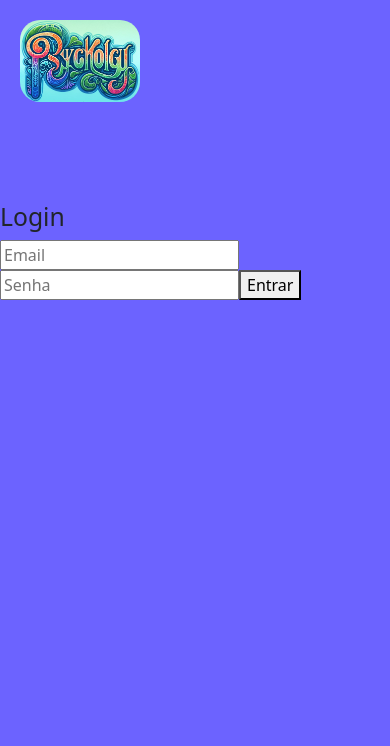
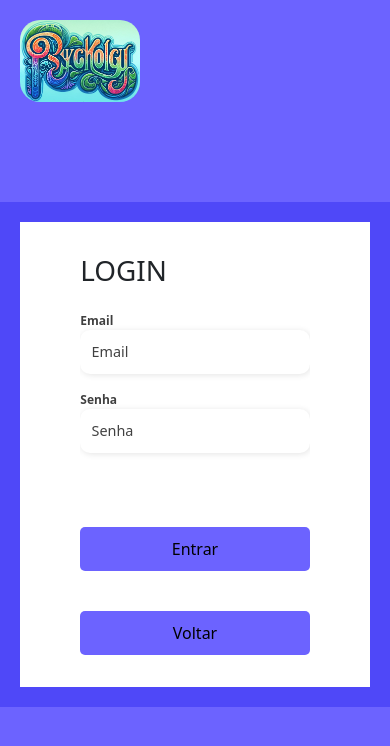
Before and after one commit to camism7/pi_senac_gp20_FRONT, a React (Create React App) app: page /login in a window 390 px wide. Shown: the top 746 px of the page. Built offline with nearby package versions, Linux system fonts and the light colour scheme.

Commit message:
telas login e cadastro com responsividade

```diff
--- a/src/components/App.js
+++ b/src/components/App.js
@@ -33,7 +33,7 @@ function App() {
   return (
     <div>
       <Navbar isLoggedIn={isLoggedIn} onLogout={handleLogout} />
-      <div className="cover-container">
+
       <Routes>
         <Route path="/" element={<Home isLogged={isLoggedIn} />} />
         <Route path="/register" element={<Register />} />
@@ -46,7 +46,6 @@ function App() {
         <Route path="/user-menu" element={<UserMenu />} />
       </Routes>
     </div>
-    </div>
   );
 }
 
--- a/src/pages/Login.js
+++ b/src/pages/Login.js
@@ -1,5 +1,6 @@
 import { useState } from "react";
 import { useNavigate } from "react-router-dom";
+import { Link } from "react-router-dom";
 
 function Login({ onLoginSuccess }) {
   const [email, setEmail] = useState("");
@@ -32,10 +33,20 @@ function Login({ onLoginSuccess }) {
   };
 
   return (
-    <div>
-      <h2>Login</h2>
+    <section className="body-cadastro">
       {error && <p style={{ color: "red" }}>{error}</p>}
+      <div className="container-cadastro">
+        <div className="form-cadastro">
           <form onSubmit={handleSubmit}>
+            <div className="form-header">
+              <div className="title-cadastro">
+                <h1>LOGIN</h1>
+              </div>
+            </div>
+
+            <div className="input-group-cadastro">
+              <div className="input-box-cadastro">
+                <label for="firstname">Email</label>
                 <input
                   type="email"
                   placeholder="Email"
@@ -43,6 +54,9 @@ function Login({ onLoginSuccess }) {
                   onChange={(e) => setEmail(e.target.value)}
                   required
                 />
+              </div>
+              <div className="input-box-cadastro">
+                <label for="firstname">Senha</label>
                 <input
                   type="password"
                   placeholder="Senha"
@@ -50,9 +64,48 @@ function Login({ onLoginSuccess }) {
                   onChange={(e) => setPassword(e.target.value)}
                   required
                 />
-        <button type="submit">Entrar</button>
+              </div>
+            </div>
+
+            <div className="continue-button-cadastro">
+              <button type="submit" className="btn btn-light">
+                Entrar
+              </button>{" "}
+              <div className="voltar">
+                <Link to="/">
+                  {" "}
+                  <button type="button" className="btn btn-light">
+                    Voltar
+                  </button>
+                </Link>
+              </div>
+            </div>
           </form>
         </div>
+      </div>
+    </section>
+
+    // <div>
+    //   <h2>Login</h2>
+    //   {error && <p style={{ color: "red" }}>{error}</p>}
+    //   <form onSubmit={handleSubmit}>
+    //     <input
+    //       type="email"
+    //       placeholder="Email"
+    //       value={email}
+    //       onChange={(e) => setEmail(e.target.value)}
+    //       required
+    //     />
+    //     <input
+    //       type="password"
+    //       placeholder="Senha"
+    //       value={password}
+    //       onChange={(e) => setPassword(e.target.value)}
+    //       required
+    //     />
+    //     <button type="submit">Entrar</button>
+    //   </form>
+    // </div>
   );
 }
 
--- a/src/pages/Register.js
+++ b/src/pages/Register.js
@@ -26,10 +26,6 @@ const Register = () => {
 
     const message = await response.text();
     alert(message);
-
-    // setTimeout(function () {
-    //   window.location.href = "/Login ";
-    // }, 1000);
     navigate("/Login");
   };
 
--- a/src/styles/styles.css
+++ b/src/styles/styles.css
@@ -289,7 +289,7 @@ body {
 }
 
 /*responsividade de telas*/
-@media screen and (max-width: 1330px) {
+ @media screen and (max-width: 1330px) {
   .form-image-cadastro {
     display: none;
   }
@@ -303,14 +303,14 @@ body {
   }
 }
 
-@media screen and (max-width: 1064px) {
+ @media screen and (max-width: 1064px) {
   .container-cadastro {
     width: 90%;
     height: auto;
   }
   .input-group-cadastro {
     flex-direction: column;
-    overflow-y: scroll; /*coluna que correm na tela*/
+    overflow-y: scroll;
     flex-wrap: nowrap;
     max-height: 10rem;
     padding-right: 5rem;
@@ -322,3 +322,69 @@ body {
     margin-top: 0.5rem;
   }
 }
+
+@media screen and (max-width: 1044px) {
+  .secao-inicio-nav-menudrop {
+    flex-direction: column;
+    overflow-y: scroll;
+    max-height: 10rem;
+    padding-right: 1rem;
+  }
+}
+
+@media screen and (max-width: 768px) {
+  .body-cadastro {
+    height: auto;
+    padding: 20px;
+  }
+
+  .container-cadastro {
+    width: 100%;
+    height: auto;
+    flex-direction: column;
+    box-shadow: none;
+  }
+
+  .form-cadastro {
+    width: 100%;
+    padding: 2rem;
+  }
+
+  .form-header-cadastro {
+    text-align: center;
+  }
+
+  .input-group-cadastro {
+    flex-direction: column;
+    max-height: none;
+    padding-right: 0;
+  }
+
+  .input-box-cadastro {
+    width: 100%;
+  }
+
+  .continue-button-cadastro {
+    text-align: center;
+  }
+
+  .continue-button-cadastro button {
+    width: 100%;
+    padding: 10px;
+  }
+}
+
+@media screen and (max-width: 480px) {
+  .form-header-cadastro h1 {
+    font-size: 1.5rem;
+  }
+
+  .input-box-cadastro input {
+    font-size: 0.9rem;
+    padding: 0.7rem;
+  }
+
+  .continue-button-cadastro button {
+    font-size: 1rem;
+  }
+}
```
Lines whose indentation alone changed are shown as unchanged.
